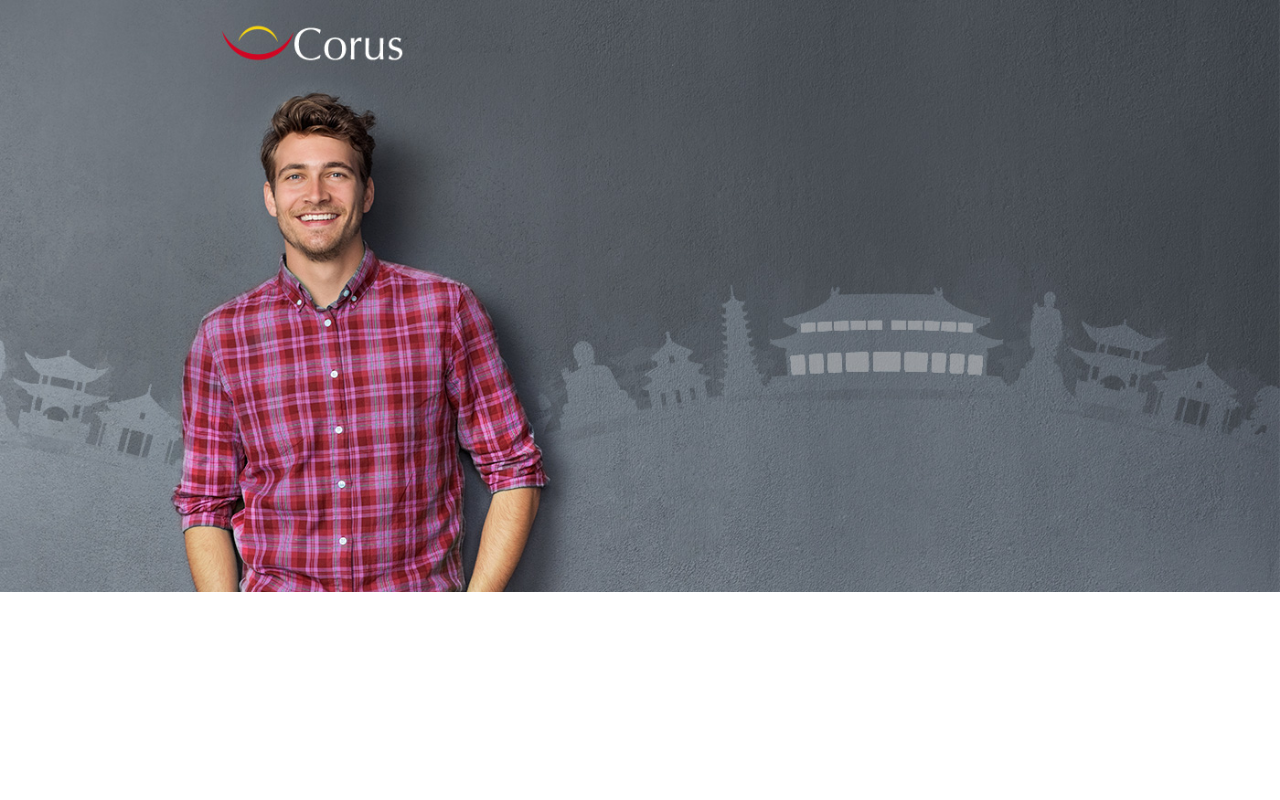
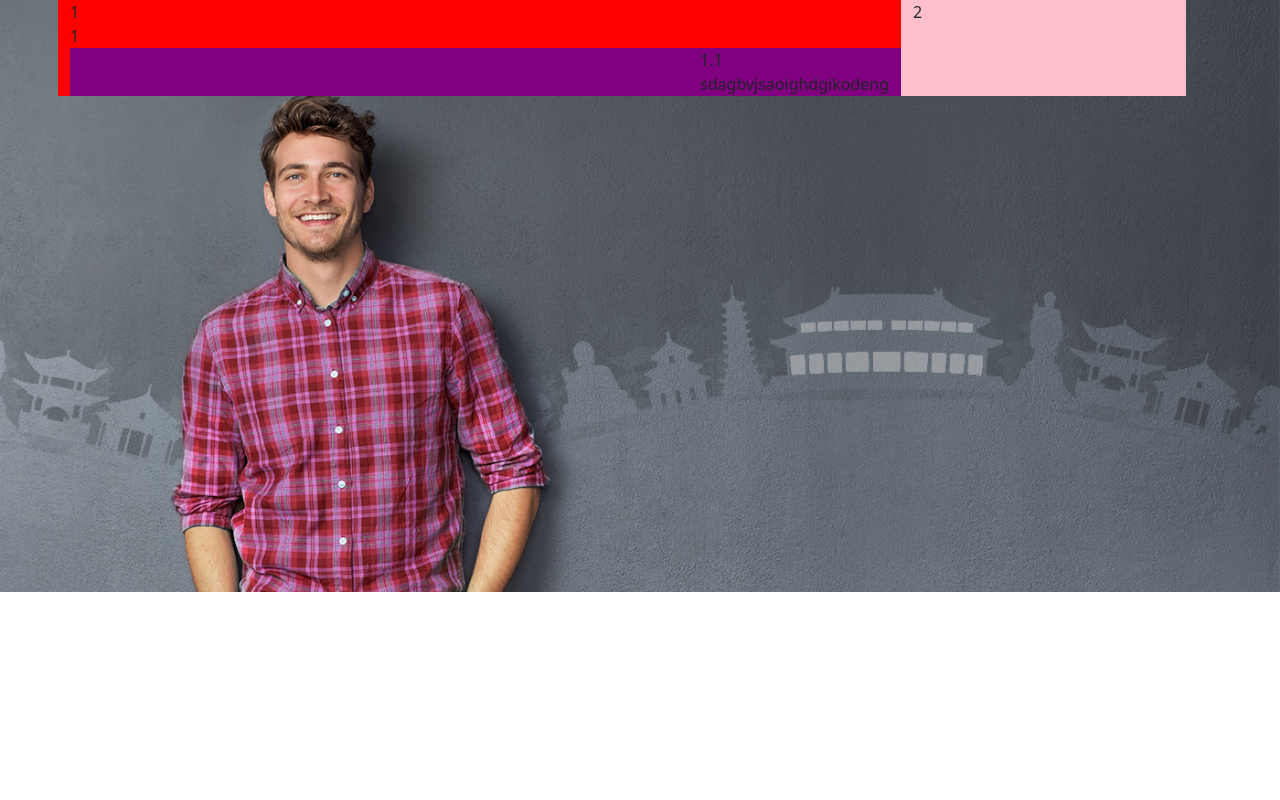
Before and after one commit to MicheleManco/corus, a Vue app: page / in a window 1280 px wide. Shown: the top 800 px of the page. Built offline with nearby package versions, Linux system fonts and the light colour scheme.

Commit message:
init jumbo

```diff
--- a/src/components/Jumbotron.vue
+++ b/src/components/Jumbotron.vue
@@ -1,6 +1,20 @@
 <template>
   <div class="big-container">
-
+    <div class="container">
+      <div class="row">
+        <div class="col-9 row debug1">
+          1 <br>
+          1
+          <div class="col-12 debug3 d-flex justify-content-end">
+            1.1 <br>
+            sdagbvjsaoighdgikodeng
+          </div>
+        </div>
+        <div class="col-3 debug2">
+          2
+        </div>
+      </div>
+    </div>
   </div>
 </template>
 
@@ -20,4 +34,15 @@
   background-repeat: no-repeat;
   background-size: 100%;
 }
+
+.debug1{
+  background-color: red;
+}
+.debug2{
+  background-color: pink;
+}
+
+.debug3{
+  background-color: purple;
+}
 </style>
```
